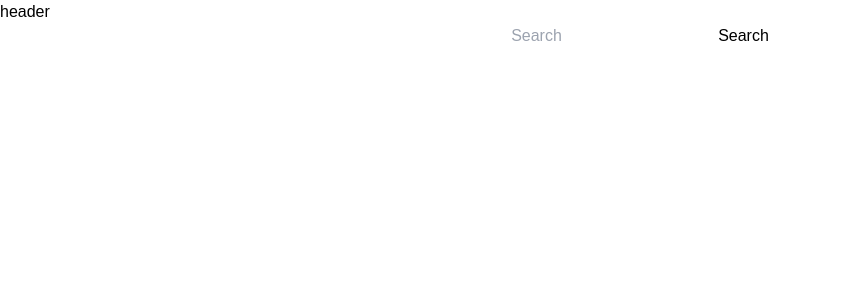
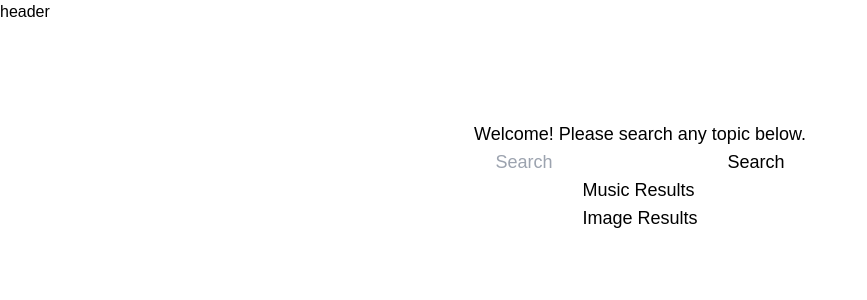
Before and after one commit to m-capone1/naos_challenge, a React (Vite) app: page / in a window 1280 px wide. Shown: the top 300 px of the page, without its empty margins (0-867 px from the left). Built offline with nearby package versions, Linux system fonts and the light colour scheme.

Commit message:
modify code structure to call node backend to prevent cors errors

```diff
--- a/src/components/Search.jsx
+++ b/src/components/Search.jsx
@@ -6,8 +6,8 @@ export default function Search() {
   const [musicResults, setMusicResults] = useState([]);
   const [imageResults, setImageResults] = useState([]);
 
-  const musicAPI = `https://api.deezer.com/search?q=${query}`;
-  const imageAPI = ``;
+  const musicAPI = `http://localhost:3001/api/search?q=${query}`;
+  const imageAPI = `http://localhost:3001/api/images?q=${query}`;
 
   const handleSubmit = async (event) => {
     event.preventDefault();
@@ -15,17 +15,21 @@ export default function Search() {
     try {
       const responseMusic = await axios.get(musicAPI);
       const responseImage = await axios.get(imageAPI);
+
       console.log(responseMusic.data);
       console.log(responseImage.data);
-      setMusicResults(responseMusic.data);
-      setImageResults(responseImage.data);
+      setMusicResults(responseMusic.data.data);
+      setImageResults(responseImage.data.results);
     } catch (e) {
-      console.e("Error fetching data from APIs", e);
+      console.error("Error fetching data from APIs", e);
     }
   };
 
   return (
-    <section className="flex justify-center items-center">
+    <section className="flex flex-col text-lg py-24 justify-center items-center">
+      <div className="flex flex-col">
+        <h1>Welcome! Please search any topic below.</h1>
+      </div>
       <form onSubmit={handleSubmit}>
         <input
           type="text"
@@ -35,7 +39,7 @@ export default function Search() {
         />
         <button type="submit">Search</button>
       </form>
-      {/* <section>
+      <section>
         <h2>Music Results</h2>
         <ul>
           {musicResults.map((result) => (
@@ -48,7 +52,7 @@ export default function Search() {
             <li key={result.id}>{result.title}</li>
           ))}
         </ul>
-      </section> */}
+      </section>
     </section>
   );
 }
```
